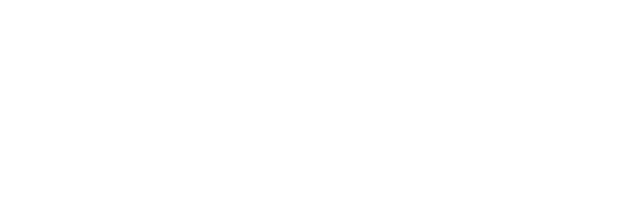
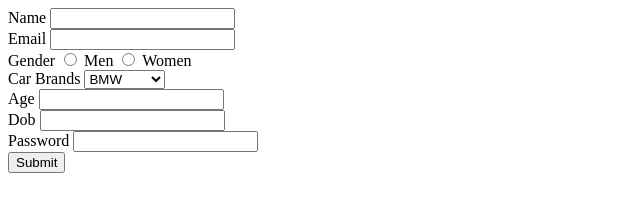
Before and after one commit to acciojob/signup-form-car-harishz13, a website: page main.html in a window 1280 px wide. Shown: the whole page, without its empty margins (0-640 px from the left). Drawn offline with Linux system fonts and the light colour scheme.

Commit message:
created a submission

```diff
--- a/main.html
+++ b/main.html
@@ -8,6 +8,31 @@
 
 <body>
 	<!-- the entire body must be written by student -->
+	<form>
+        <label for="name">Name</label>
+        <input type="text" id="name" name="fname"><br>
+        <label for="email">Email</label>
+        <input type="email" id="email" name="email"><br>
+        <label for="gender">Gender</label>
+        <input type="radio" id="men" name="gender" value="Men">
+        <label for="men">Men</label>
+        <input type="radio" id="women" name="gender" value="Women">
+        <label for="women">Women</label><br>
+        <label for="cars"> Car Brands</label>
+        <select id="cars" name="cars">
+            <option value="volvo">BMW</option>
+            <option value="saab">Audi</option>
+            <option value="fiat"> Mercedez</option>
+        </select><br>
+        <label for="age">Age</label>
+        <input type="text" id="age" name="age"><br>
+        <label for="dob">Dob</label>
+        <input type="text" id="dob" name="dob"><br>
+        <label for="password">Password</label>
+        <input type="password" id="password" name="pwd" minlength="8"><br>
+        <input type="submit">
+
+    </form>
     <script type="text/javascript" src="./script.js">
 </script>
 
```
